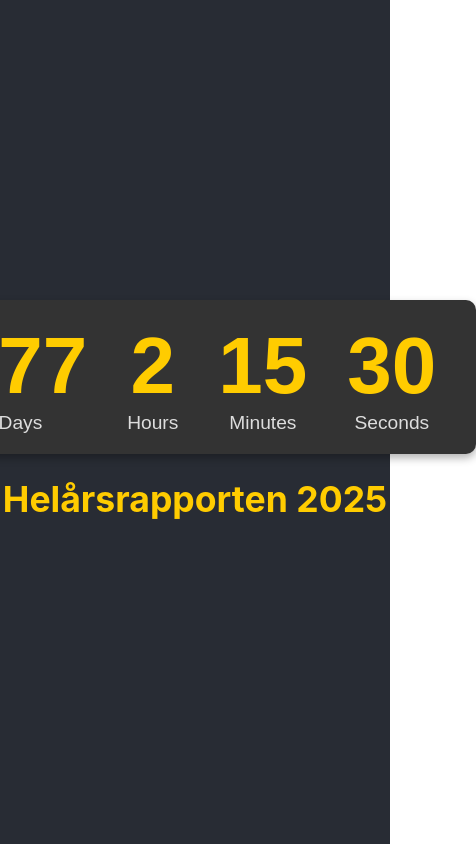
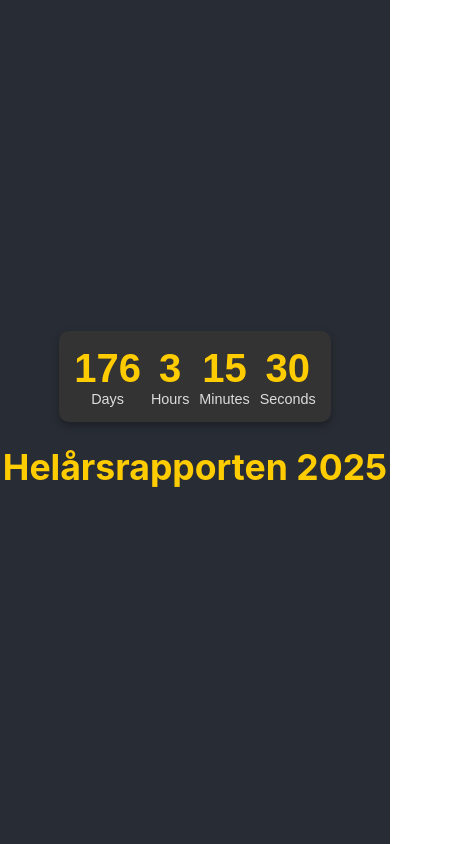
Before and after one commit to oskarnordborg/oskarnordborg.github.io, a React (Create React App) app: page / in a window 390 px wide. Shown: the whole page, 476 px wide, since content can reach past the window. Built offline with nearby package versions, Linux system fonts and the light colour scheme.

Commit message:
adjust to small screen

```diff
--- a/src/components/Countdown.css
+++ b/src/components/Countdown.css
@@ -9,6 +9,7 @@
   padding: 20px;
   border-radius: 10px;
   box-shadow: 0 4px 8px rgba(0, 0, 0, 0.3);
+  flex-wrap: wrap;
 }
 
 .countdown-item {
@@ -50,3 +51,41 @@
     transform: translateY(0);
   }
 }
+
+@media (max-width: 768px) {
+  .countdown-timer {
+    font-size: 1.5rem;
+    padding: 15px;
+  }
+
+  .countdown-item {
+    margin: 10px;
+  }
+
+  .countdown-value {
+    font-size: 3rem;
+  }
+
+  .countdown-label {
+    font-size: 1rem;
+  }
+}
+
+@media (max-width: 480px) {
+  .countdown-timer {
+    font-size: 1.2rem;
+    padding: 10px;
+  }
+
+  .countdown-item {
+    margin: 5px;
+  }
+
+  .countdown-value {
+    font-size: 2.5rem;
+  }
+
+  .countdown-label {
+    font-size: 0.9rem;
+  }
+}
--- a/src/components/Countdown.jsx
+++ b/src/components/Countdown.jsx
@@ -2,7 +2,7 @@ import React, { useState, useEffect } from "react";
 import "./Countdown.css";
 
 const Countdown = () => {
-  const targetDate = new Date("2025-05-10T23:59:59").getTime();
+  const targetDate = new Date("2025-05-10T00:59:59").getTime();
 
   const [timeLeft, setTimeLeft] = useState({
     days: 0,
```
